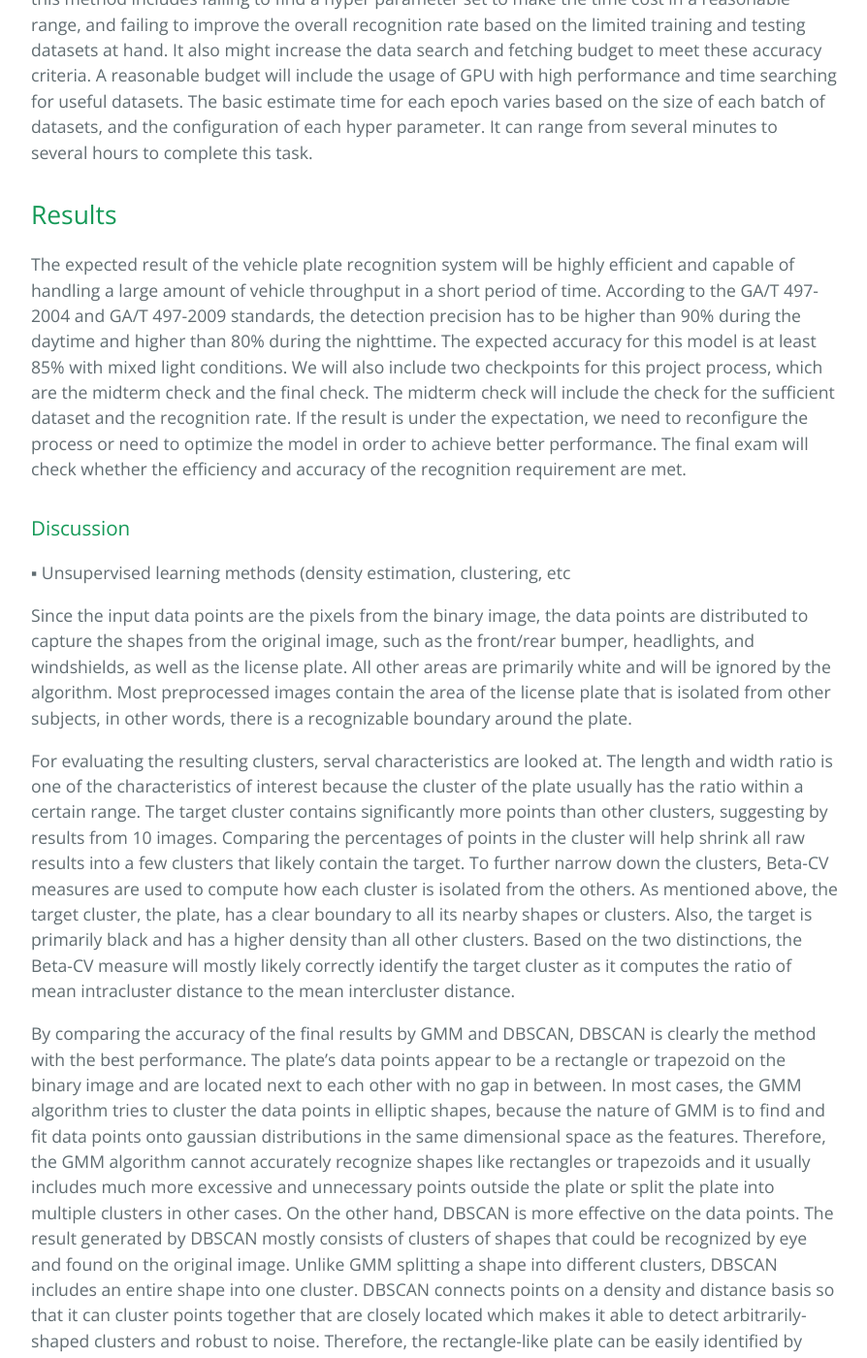
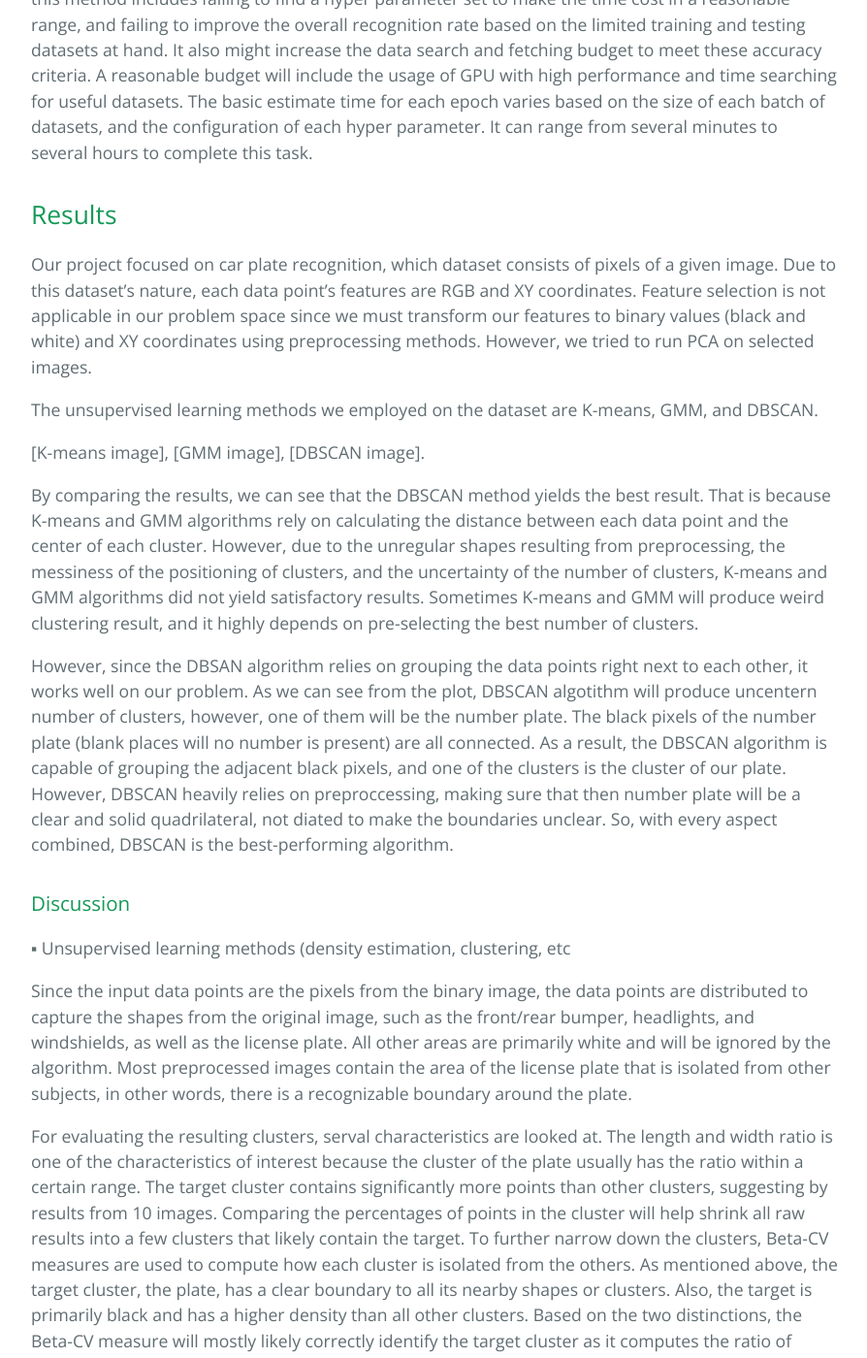
Before and after one commit to aaronwork1205/Smart-Parking-Lot-Revolution, a Jekyll site: the page built from index.md, in a window 1280 px wide and 1400 px high, scrolled down 2691 px. Shown: the whole window at 97% size, without its empty margins (192-1086 px from the left). Built offline with Jekyll 4.4.1, drawn with Linux system fonts in a browser that asks for light colours; our own code applies the rules of GitHub Pages for plain Markdown files; the repository's description, which GitHub fills in, is left out.

Commit message:
Update index.md

```diff
--- a/index.md
+++ b/index.md
@@ -21,7 +21,16 @@ The vehicle plate number recognition system is still limited and has low efficie
 
 ## Results
 
-The expected result of the vehicle plate recognition system will be highly efficient and capable of handling a large amount of vehicle throughput in a short period of time. According to the GA/T 497-2004 and GA/T 497-2009 standards, the detection precision has to be higher than 90% during the daytime and higher than 80% during the nighttime. The expected accuracy for this model is at least 85% with mixed light conditions. We will also include two checkpoints for this project process, which are the midterm check and the final check. The midterm check will include the check for the sufficient dataset and the recognition rate. If the result is under the expectation, we need to reconfigure the process or need to optimize the model in order to achieve better performance. The final exam will check whether the efficiency and accuracy of the recognition requirement are met.
+Our project focused on car plate recognition, which dataset consists of pixels of a given image. Due to this dataset's nature, each data point's features are RGB and XY coordinates. Feature selection is not applicable in our problem space since we must transform our features to binary values (black and white) and XY coordinates using preprocessing methods. However, we tried to run PCA on selected images.
+
+The unsupervised learning methods we employed on the dataset are K-means, GMM, and DBSCAN.
+
+[K-means image], [GMM image], [DBSCAN image].
+
+By comparing the results, we can see that the DBSCAN method yields the best result. That is because K-means and GMM algorithms rely on calculating the distance between each data point and the center of each cluster. However, due to the unregular shapes resulting from preprocessing, the messiness of the positioning of clusters, and the uncertainty of the number of clusters, K-means and GMM algorithms did not yield satisfactory results. Sometimes K-means and GMM will produce weird clustering result, and it highly depends on pre-selecting the best number of clusters.
+
+However, since the DBSAN algorithm relies on grouping the data points right next to each other, it works well on our problem. As we can see from the plot, DBSCAN algotithm will produce uncentern number of clusters, however, one of them will be the number plate. The black pixels of the number plate (blank places will no number is present) are all connected. As a result, the DBSCAN algorithm is capable of grouping the adjacent black pixels, and one of the clusters is the cluster of our plate. However, DBSCAN heavily relies on preproccessing, making sure that then number plate will be a clear and solid quadrilateral, not diated to make the boundaries unclear. So, with every aspect combined, DBSCAN is the best-performing algorithm.
+
 
 ### Discussion
 
```
